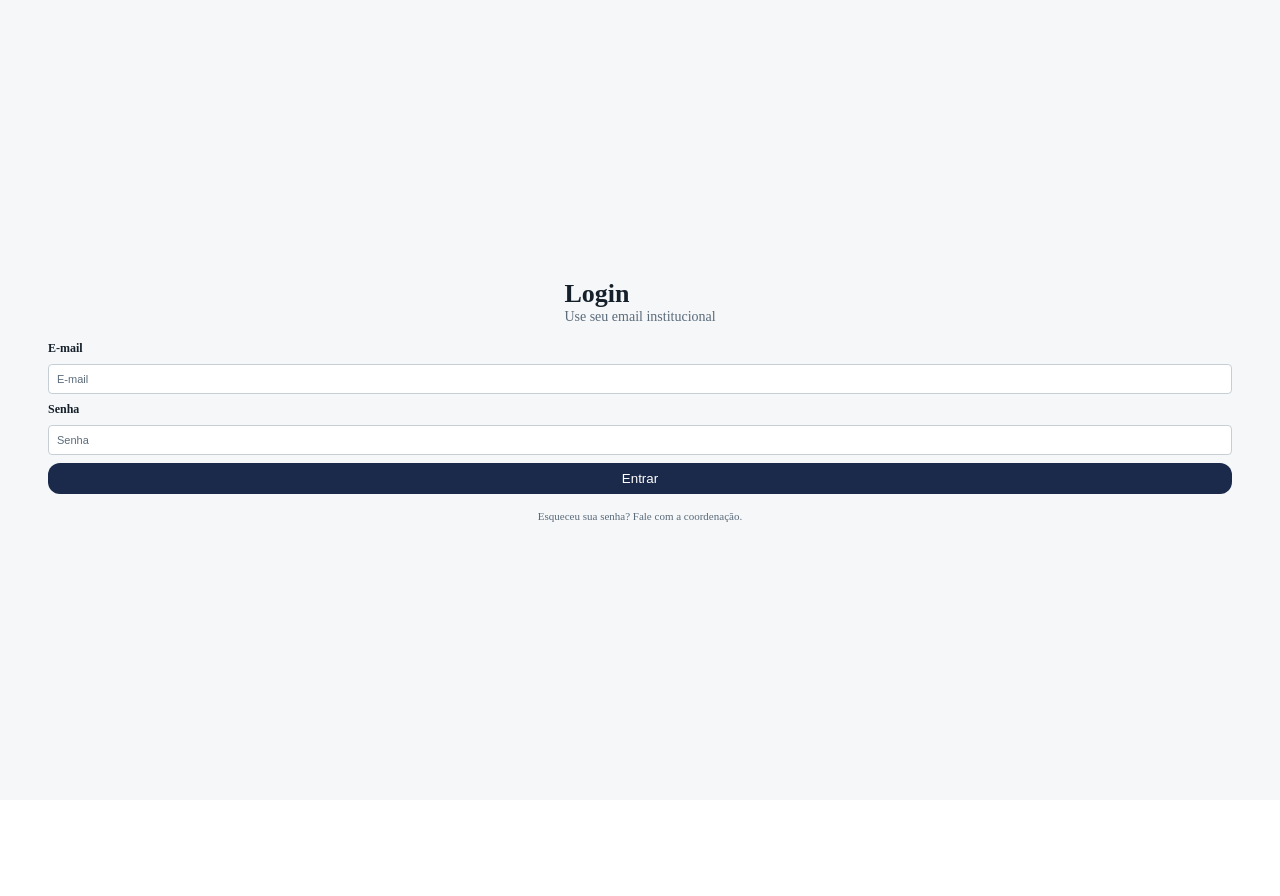
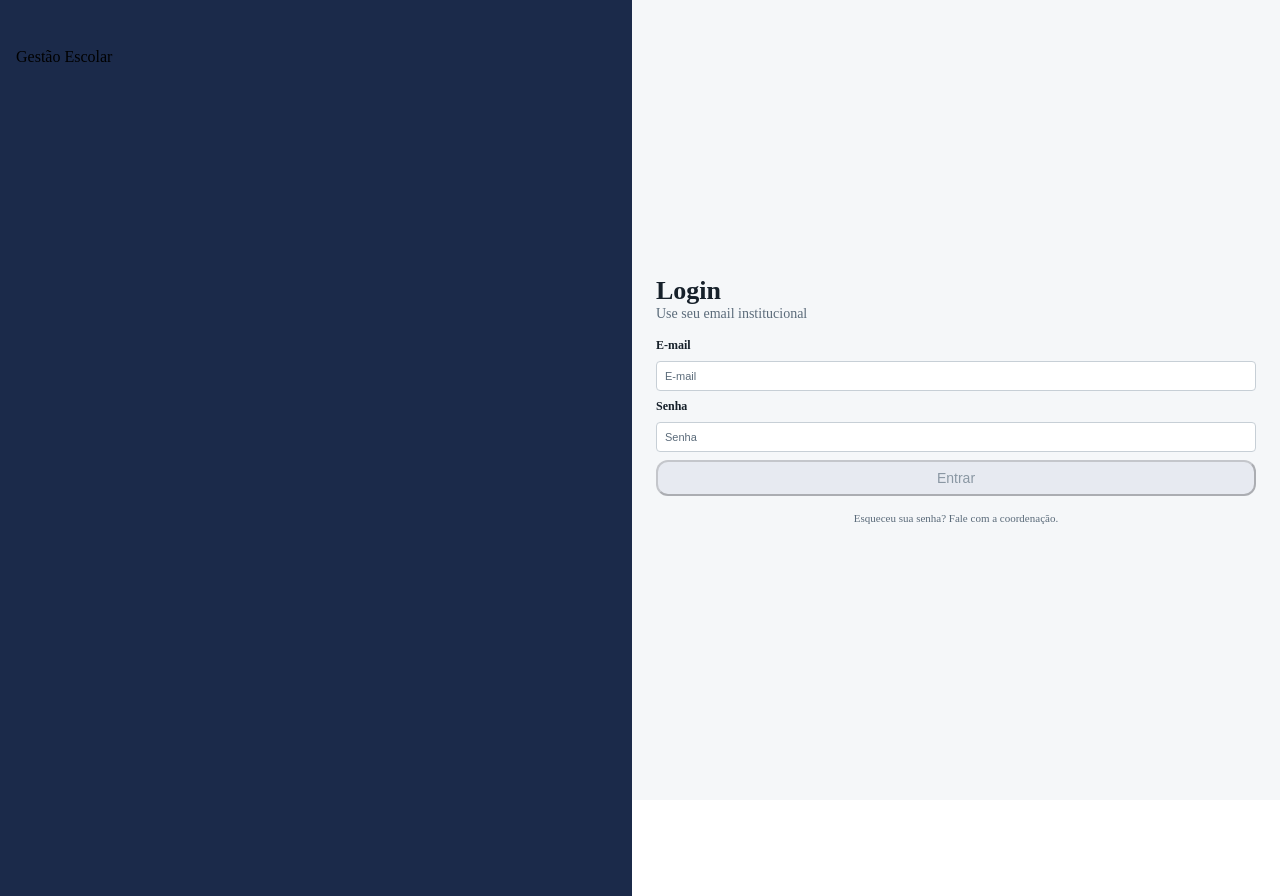
Before and after one commit to Marco-Veio/sistema-de-gestao-escolar-frontend, a Next.js app: page / in a window 1280 px wide. Before the commit the page ends 800 px from the top, so only its background shows below. Built offline with nearby package versions, Linux system fonts and the light colour scheme.

Commit message:
componente button

```diff
--- a/app/globals.css
+++ b/app/globals.css
@@ -39,8 +39,8 @@
   --font-weight-h3: 700;
   --font-weight-body: 400; /* regular */
   --font-weight-label: 700;
-  --font-weight-caption: 400;
-  --font-weight-data: 300; /* light */
+  --font-weight-caption: 300;
+  --font-weight-data: 400; /* light */
 
   /* Espaçamentos */
   --spacing-xs: 4px;
--- a/app/page.module.css
+++ b/app/page.module.css
@@ -1,14 +1,34 @@
+.screen {
+  height: 100vh;
+  weight: 100vw;
+  max-height: 100vh;
+  max-weight: 100vw;
+  display: flex;
+}
+
+.aside {
+  display: none;
+  background-color: var(--color-primary);
+  height: 100%;
+  width: 50%;
+  padding: var(--spacing-3xl) var(--spacing-lg);
+}
+
 .main {
   display: flex;
   flex-direction: column;
   justify-content: center;
   align-items: center;
   background-color: var(--color-background);
-  height: 100vh;
-  max-width: 100vw;
+  height: 100%;
+  width: 100%;
   gap: var(--spacing-lg);
   padding-right: var(--spacing-3xl);
   padding-left: var(--spacing-3xl);
+}
+
+.titleContainer {
+  width: 100%;
 }
 
 .title {
@@ -83,3 +103,15 @@
   align-items: center;
   border-radius: var(--radius-md);
 }
+
+@media (min-width: 640px) {
+  .aside {
+    display: flex;
+  }
+
+  .main {
+    width: 50%;
+    padding-right: var(--spacing-xl);
+    padding-left: var(--spacing-xl);
+  }
+}
--- a/app/page.tsx
+++ b/app/page.tsx
@@ -1,9 +1,14 @@
+import Button from "@/components/Button";
 import styles from "./page.module.css";
 
 export default function Login() {
   return (
+    <div className={styles.screen}>
+      <div className={styles.aside}>
+        <p>Gestão Escolar</p>
+      </div>
       <div className={styles.main}>
-      <div>
+        <div className={styles.titleContainer}>
           <h1 className={styles.title}>Login</h1>
           <p className={styles.subtitle}>Use seu email institucional</p>
         </div>
@@ -22,16 +27,21 @@ export default function Login() {
 
           <div className={styles.inputContainer}>
             <label className={styles.inputLabel}>Senha</label>
-          <input className={styles.input} placeholder="Senha" type="password" />
+            <input
+              className={styles.input}
+              placeholder="Senha"
+              type="password"
+            />
             <p className={styles.inputCaption}></p>
           </div>
 
-        <button className={styles.button}>Entrar</button>
+          <Button variant="danger" disabled>Entrar</Button>
         </form>
 
         <p className={styles.caption}>
           Esqueceu sua senha? Fale com a coordenação.
         </p>
       </div>
+    </div>
   );
 }
--- /dev/null
+++ b/components/Button.module.css
@@ -0,0 +1,37 @@
+.button {
+  padding-top: var(--spacing-sm);
+  padding-bottom: var(--spacing-sm);
+  padding-right: var(--spacing-lg);
+  padding-left: var(--spacing-lg);
+  border-radius: var(--radius-md);
+  font-size: var(--text-body);
+  font-weight: var(--font-weight-body);
+}
+
+.primary {
+  background-color: var(--color-primary);
+  color: var(--color-surface);
+}
+
+.secondary {
+  background-color: var(--color-surface);
+  color: var(--color-primary);
+  border-width: 1px;
+  border-color: var(--color-primary);
+}
+
+.danger {
+  background-color: var(--color-error);
+  color: var(--color-surface);
+}
+
+.ghost {
+  background-color: transparent;
+  color: var(--color-primary);
+}
+
+.button:disabled {
+  background-color: var(--color-primary-soft);
+  color: var(--color-text-faint);
+  cursor: not-allowed;
+}
--- /dev/null
+++ b/components/Button.tsx
@@ -0,0 +1,12 @@
+import type { ComponentProps } from "react";
+import styles from "./Button.module.css";
+
+interface Props extends ComponentProps<"button"> {
+  variant?: "primary" | "secondary" | "danger" | "ghost";
+}
+
+export default function Button({ variant = "primary", ...props }: Props) {
+  return (
+    <button {...props} className={`${styles.button} ${styles[variant]}`} />
+  );
+}
```
Lines whose indentation alone changed are shown as unchanged.
